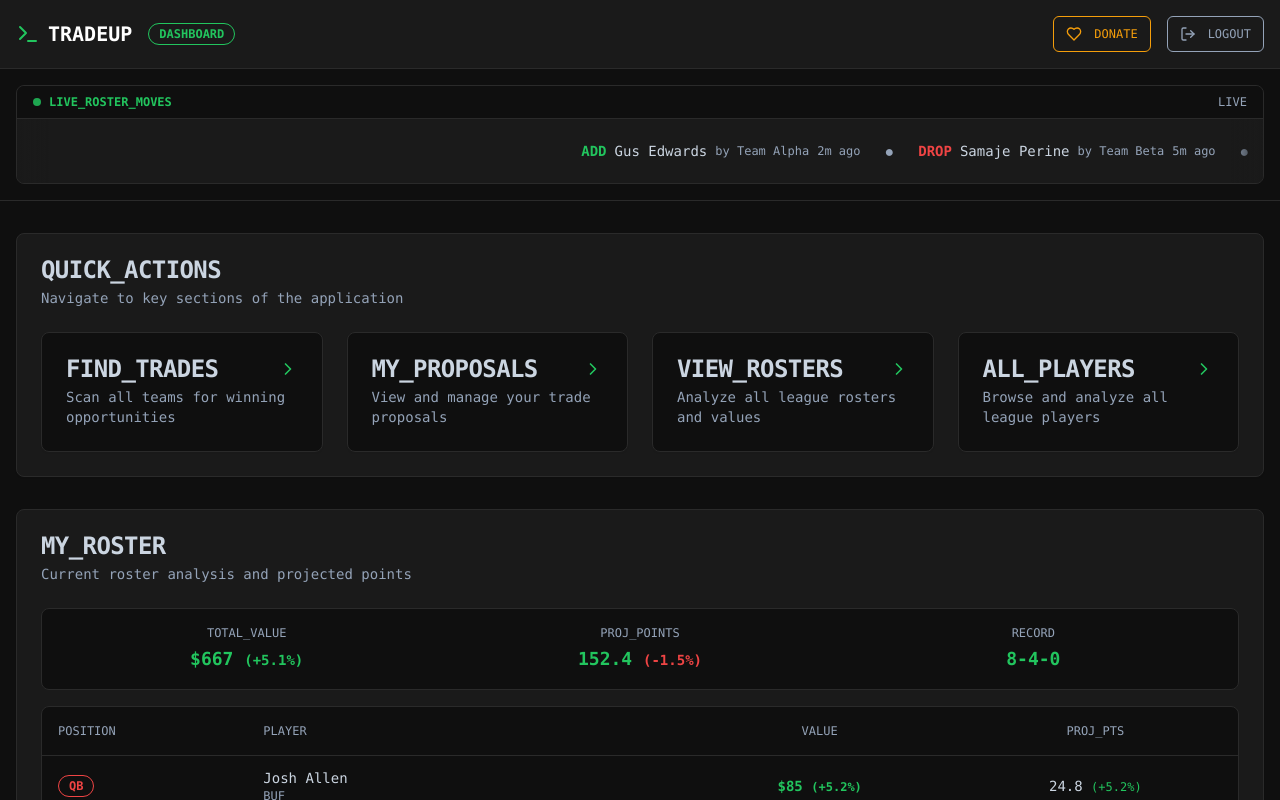
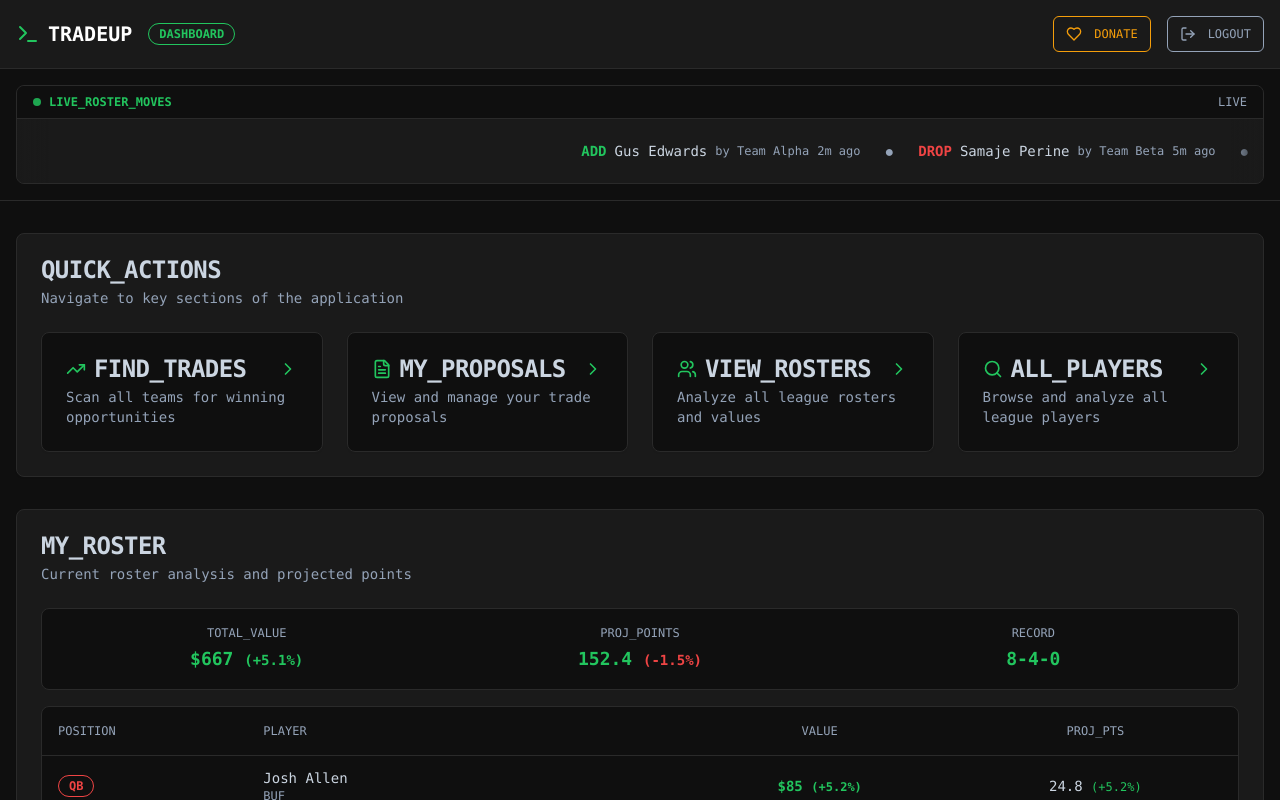
Before and after one commit to TheColorPlum/fantasy-quant-app, a Next.js app: page /dashboard in a window 1280 px wide. Shown: the top 800 px of the page. Built offline with nearby package versions, Linux system fonts and the light colour scheme.

Commit message:
feat: enhance quick actions with icons and interactivity
Add icons for quick actions and hover animations for better UX.

#VERCEL_SKIP

Co-authored-by: Pelumi Odimayo <19821872+TheColorPlum@users.noreply.github.com>

```diff
--- a/components/quick-actions.tsx
+++ b/components/quick-actions.tsx
@@ -1,6 +1,6 @@
 import Link from "next/link"
 import { Card, CardContent, CardDescription, CardHeader, CardTitle } from "@/components/ui/card"
-import { ChevronRight } from 'lucide-react'
+import { ChevronRight, TrendingUp, FileText, Users, Search } from 'lucide-react'
 
 export function QuickActions() {
   return (
@@ -17,7 +17,10 @@ export function QuickActions() {
             <Card className="bg-[#0f0f0f] border-[#2a2a2a] hover:border-[#22c55e] transition-colors cursor-pointer">
               <CardHeader>
                 <CardTitle className="flex items-center justify-between text-[#cbd5e1] font-mono">
-                  FIND_TRADES
+                  <div className="flex items-center gap-2">
+                    <TrendingUp className="h-5 w-5 text-[#22c55e]" />
+                    FIND_TRADES
+                  </div>
                   <ChevronRight className="h-5 w-5 text-[#22c55e]" />
                 </CardTitle>
                 <CardDescription className="text-[#94a3b8] font-mono text-sm">
@@ -31,7 +34,10 @@ export function QuickActions() {
             <Card className="bg-[#0f0f0f] border-[#2a2a2a] hover:border-[#22c55e] transition-colors cursor-pointer">
               <CardHeader>
                 <CardTitle className="flex items-center justify-between text-[#cbd5e1] font-mono">
-                  MY_PROPOSALS
+                  <div className="flex items-center gap-2">
+                    <FileText className="h-5 w-5 text-[#22c55e]" />
+                    MY_PROPOSALS
+                  </div>
                   <ChevronRight className="h-5 w-5 text-[#22c55e]" />
                 </CardTitle>
                 <CardDescription className="text-[#94a3b8] font-mono text-sm">
@@ -45,7 +51,10 @@ export function QuickActions() {
             <Card className="bg-[#0f0f0f] border-[#2a2a2a] hover:border-[#22c55e] transition-colors cursor-pointer">
               <CardHeader>
                 <CardTitle className="flex items-center justify-between text-[#cbd5e1] font-mono">
-                  VIEW_ROSTERS
+                  <div className="flex items-center gap-2">
+                    <Users className="h-5 w-5 text-[#22c55e]" />
+                    VIEW_ROSTERS
+                  </div>
                   <ChevronRight className="h-5 w-5 text-[#22c55e]" />
                 </CardTitle>
                 <CardDescription className="text-[#94a3b8] font-mono text-sm">
@@ -59,7 +68,10 @@ export function QuickActions() {
             <Card className="bg-[#0f0f0f] border-[#2a2a2a] hover:border-[#22c55e] transition-colors cursor-pointer">
               <CardHeader>
                 <CardTitle className="flex items-center justify-between text-[#cbd5e1] font-mono">
-                  ALL_PLAYERS
+                  <div className="flex items-center gap-2">
+                    <Search className="h-5 w-5 text-[#22c55e]" />
+                    ALL_PLAYERS
+                  </div>
                   <ChevronRight className="h-5 w-5 text-[#22c55e]" />
                 </CardTitle>
                 <CardDescription className="text-[#94a3b8] font-mono text-sm">
```
